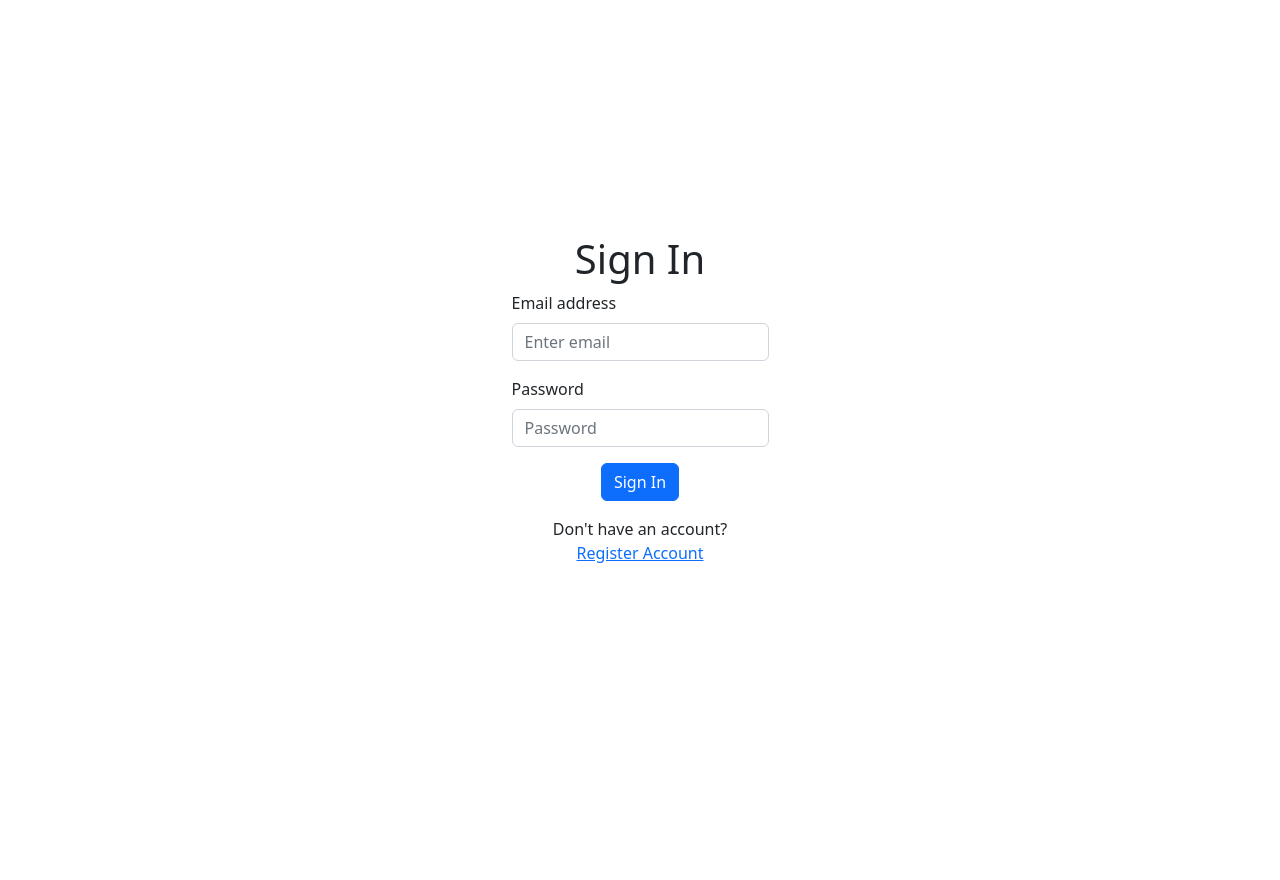
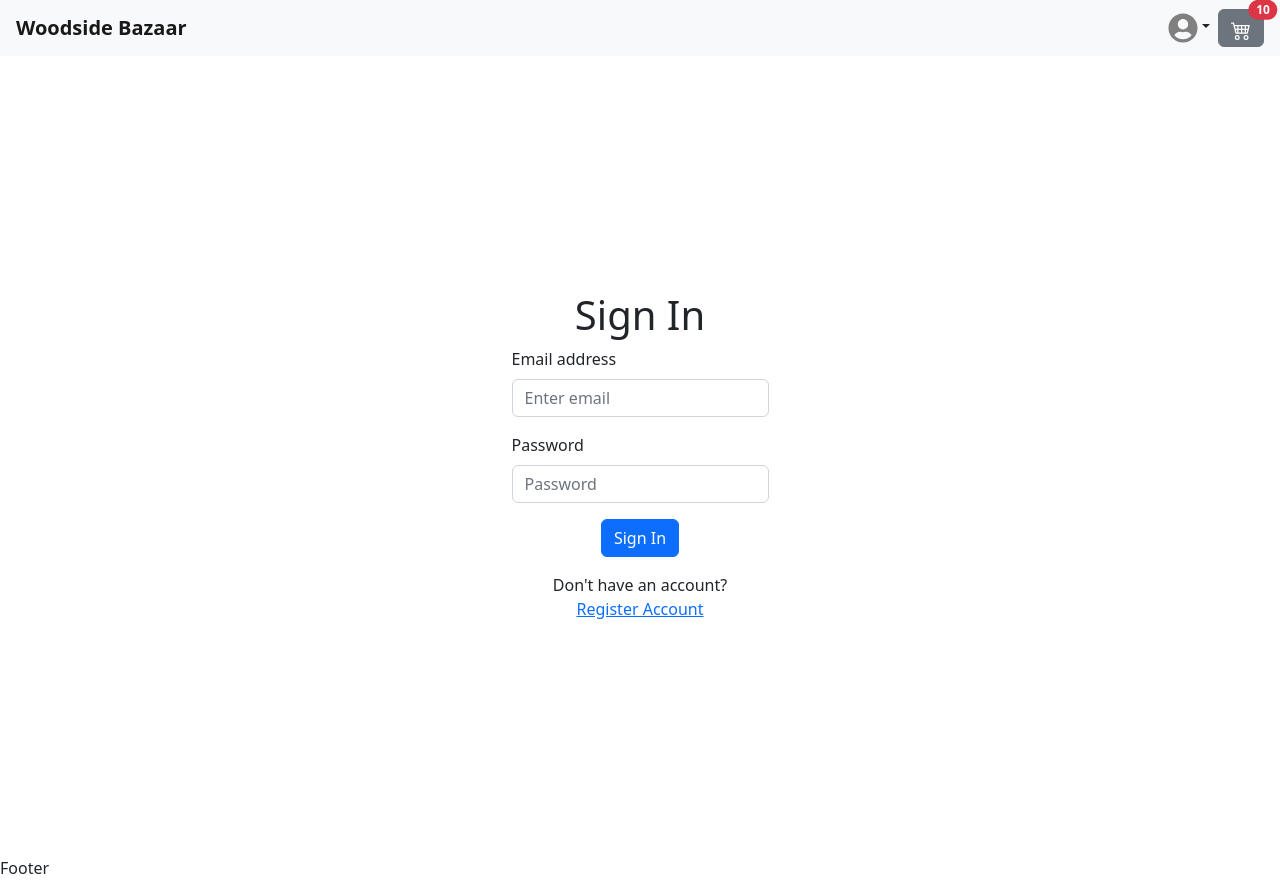
Before and after one commit to Tanzil748/woodside-ecommerce, a React (Create React App) app in the folder frontend/: page /signin in a window 1280 px wide. Before the commit the page ends 800 px from the top, so only its background shows below. Built offline with nearby package versions, Linux system fonts and the light colour scheme.

Commit message:
Added root layout

```diff
--- a/frontend/src/App.js
+++ b/frontend/src/App.js
@@ -2,16 +2,19 @@ import React from "react";
 import "bootstrap/dist/css/bootstrap.min.css";
 import { BrowserRouter, Routes, Route } from "react-router-dom";
 import { Register, SignIn, Home, SingleProduct, Cart } from "./pages/index";
+import RootLayout from "./layouts/RootLayout";
 
 const App = () => {
   return (
     <BrowserRouter>
       <Routes>
-        <Route path="/register" element={<Register />} />
-        <Route path="/signin" element={<SignIn />} />
-        <Route path="/" element={<Home />} />
-        <Route path="/:id" element={<SingleProduct />} />
-        <Route path="/cart" element={<Cart />} />
+        <Route path="/" element={<RootLayout />}>
+          <Route path="/register" element={<Register />} />
+          <Route path="/signin" element={<SignIn />} />
+          <Route path="/home" element={<Home />} />
+          <Route path="/:id" element={<SingleProduct />} />
+          <Route path="/cart" element={<Cart />} />
+        </Route>
       </Routes>
     </BrowserRouter>
   );
--- /dev/null
+++ b/frontend/src/components/Footer.jsx
@@ -0,0 +1,7 @@
+import React from "react";
+
+const Footer = () => {
+  return <div>Footer</div>;
+};
+
+export default Footer;
--- a/frontend/src/components/NavComponent.jsx
+++ b/frontend/src/components/NavComponent.jsx
@@ -4,12 +4,13 @@ import Nav from "react-bootstrap/Nav";
 import Navbar from "react-bootstrap/Navbar";
 import NavDropdown from "react-bootstrap/NavDropdown";
 import { BsCart4 } from "react-icons/bs";
+import { FaUserCircle } from "react-icons/fa";
 
 const NavComponent = () => {
   return (
     <Navbar bg="light" expand="lg">
       <div className="container-fluid px-3">
-        <Navbar.Brand className="fw-bolder" href="/">
+        <Navbar.Brand className="fw-bolder" href="/home">
           Woodside Bazaar
         </Navbar.Brand>
         <Nav
@@ -17,8 +18,11 @@ const NavComponent = () => {
           style={{ maxHeight: "100px" }}
           navbarScroll
         ></Nav>
-        <div className="d-flex gap-4 align-items-center">
-          <NavDropdown title="Account" id="navbarScrollingDropdown">
+        <div className="d-flex gap-2 align-items-center">
+          <NavDropdown
+            title={<FaUserCircle size={30} color="gray" />}
+            id="navbarScrollingDropdown"
+          >
             <NavDropdown.Item href="/signin">Sign In</NavDropdown.Item>
             <NavDropdown.Item href="/register">Register</NavDropdown.Item>
           </NavDropdown>
--- /dev/null
+++ b/frontend/src/components/ProductSection.jsx
@@ -0,0 +1,7 @@
+import React from "react";
+
+const ProductSection = () => {
+  return <div className="container-xxl pt-5">ProductSection</div>;
+};
+
+export default ProductSection;
--- /dev/null
+++ b/frontend/src/layouts/RootLayout.jsx
@@ -0,0 +1,16 @@
+import React from "react";
+import { Outlet } from "react-router-dom";
+import Footer from "../components/Footer";
+import NavComponent from "../components/NavComponent";
+
+const RootLayout = () => {
+  return (
+    <div>
+      <NavComponent />
+      <Outlet />
+      <Footer />
+    </div>
+  );
+};
+
+export default RootLayout;
--- a/frontend/src/pages/Home.jsx
+++ b/frontend/src/pages/Home.jsx
@@ -1,14 +1,14 @@
 import React from "react";
 import Categories from "../components/Categories";
 import HomeCarasoul from "../components/HomeCarasoul";
-import NavComponent from "../components/NavComponent";
+import ProductSection from "../components/ProductSection";
 
 const Home = () => {
   return (
     <div>
-      <NavComponent />
       <HomeCarasoul />
       <Categories />
+      <ProductSection />
     </div>
   );
 };
--- a/frontend/src/styles/homecarousel.css
+++ b/frontend/src/styles/homecarousel.css
@@ -1,4 +1,4 @@
 .carourselItem img {
-  height: 65vh;
+  height: 30vh;
   object-fit: cover;
 }
```
